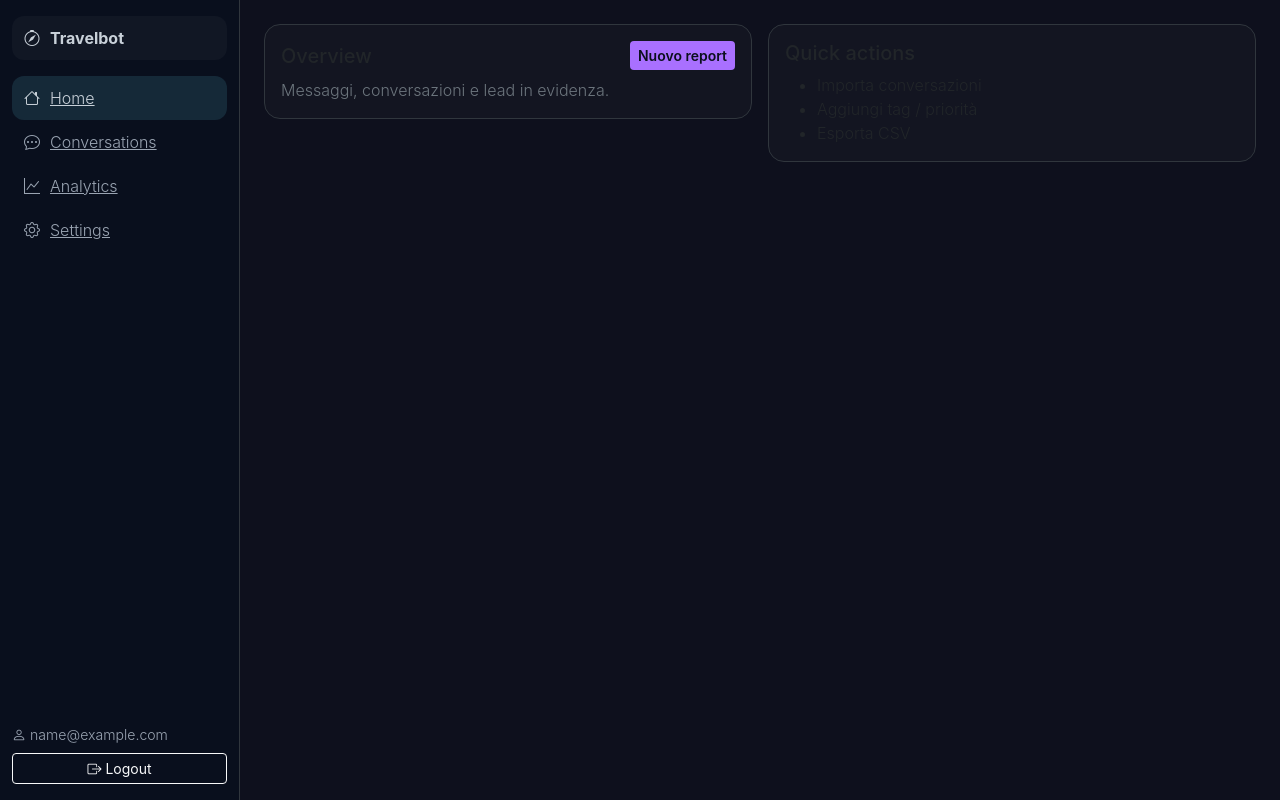
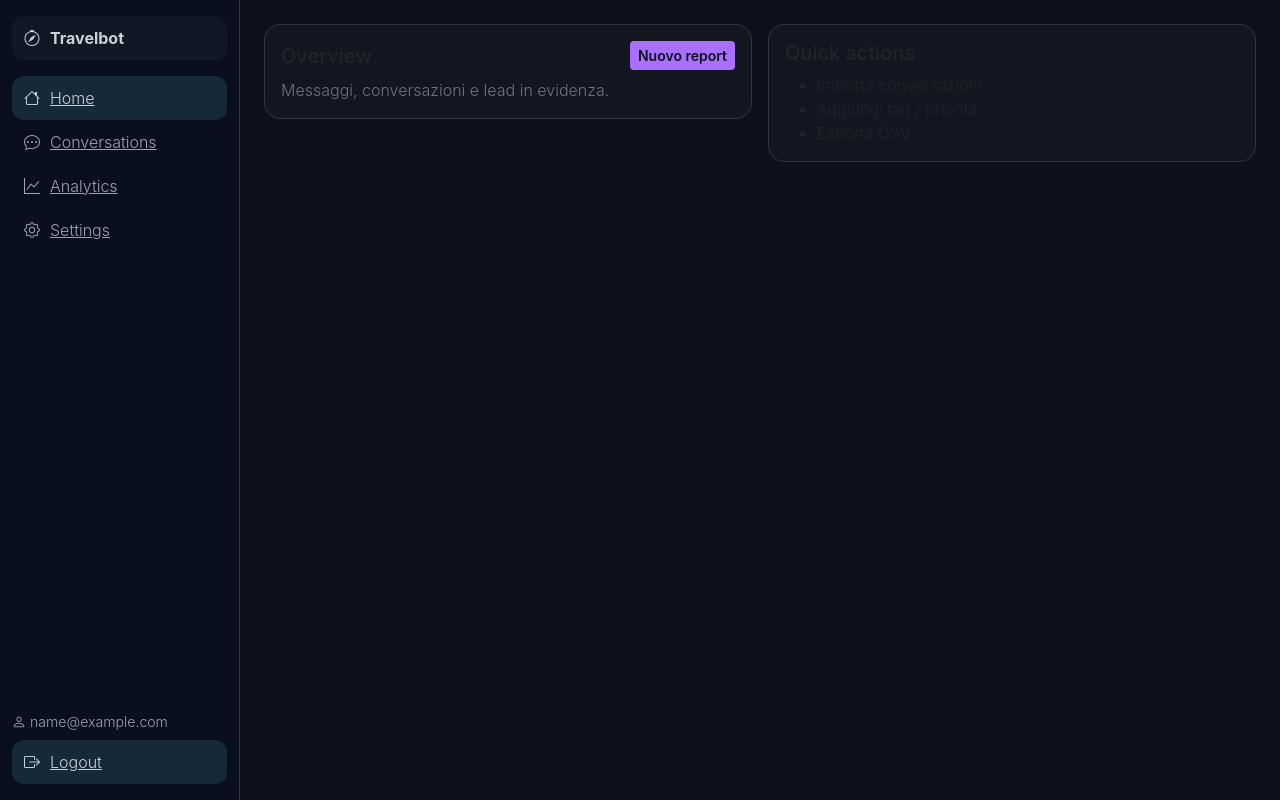
Before and after one commit to riaelav/Travelbot, a React (Vite) app in the folder frontend/: page / in a window 1280 px wide. Built offline with nearby package versions, Linux system fonts and the light colour scheme; no server answers; sample sign-in values are in the browser's storage.

Commit message:
Style logout button.

```diff
--- a/frontend/src/components/Sidebar.jsx
+++ b/frontend/src/components/Sidebar.jsx
@@ -9,7 +9,7 @@ export default function Sidebar({ open = false }) {
 
   const onLogout = () => {
     dispatch(logout());
-    navigate("/login", { replace: true }); // redirect immediato
+    navigate("/login", { replace: true });
   };
 
   return (
@@ -44,9 +44,20 @@ export default function Sidebar({ open = false }) {
             <i className="bi bi-person"></i> {user.email || user.username}
           </div>
         )}
-        <button className="btn btn-outline-light btn-sm w-100" onClick={onLogout}>
-          <i className="bi bi-box-arrow-right"></i> Logout
-        </button>
+
+        <a
+          href="#"
+          className="nav-item active"
+          role="button"
+          onClick={(e) => {
+            e.preventDefault();
+            dispatch(logout());
+            navigate("/login", { replace: true });
+          }}
+        >
+          <i className="bi bi-box-arrow-right"></i>
+          <span>Logout</span>
+        </a>
       </div>
     </aside>
   );
```
